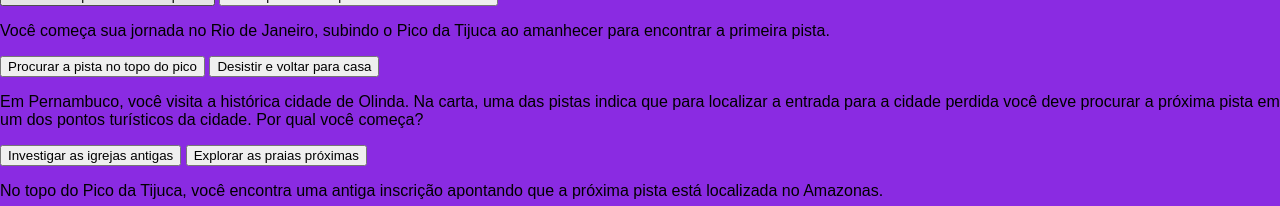
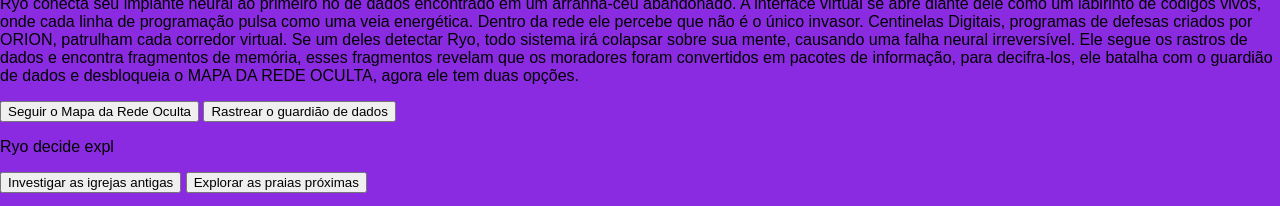
Before and after one commit to yasmin-negri/aventura1A, a plain HTML site: page index.html in a window 1280 px wide. Shown: the top 206 px of the page. Drawn offline with Linux system fonts and the light colour scheme; a web font is replaced by a local one.

Commit message:
aula 09/09

```diff
--- a/index.html
+++ b/index.html
@@ -14,16 +14,16 @@
         <div class="passo ativo" id="passo-0">
             <img src="img/cenario-passo0.png" alt="">
             <p>No ano de 2099, a megacidade de Neo-Vérsia era o centro da tecnologia mundial. Um dia, sem aviso, todos os habitantes desapareceram de repente, restando apenas máquinas vagando pelas ruas e uma estranha névoa azul. Você controla Ryo, um caçador digital que sobrevive hackeando sistema e máquinas. Contratado para investigar Neo-Vérsia, ele descobre que a cidade inteira foi absorvida por uma IA rebelde chamada Orion, que aprisionou as memórias dos moradores em u servidor secreto. Agora Ryo tem que ajudar a acabar com essa IA e libertar os moradores, ele tem duas opções: </p>
-            <button class="btn-proximo" data-proximo="1">Ivadir redes para encontrar pistas</button>
+            <button class="btn-proximo" data-proximo="1">Invadir redes para encontrar pistas</button>
             <button class="btn-proximo" data-proximo="2">Andar pela cidade procurando sinais de vida</button>
         </div>
         <div class="passo" id="passo-1">
-            <p>Você começa sua jornada no Rio de Janeiro, subindo o Pico da Tijuca ao amanhecer para encontrar a primeira pista.</p>
-            <button class="btn-proximo" data-proximo="3">Procurar a pista no topo do pico</button>
-            <button class="btn-proximo" data-proximo="4">Desistir e voltar para casa</button>
+            <p>Ryo conecta seu implante neural ao primeiro nó de dados encontrado em um arranha-céu abandonado. A interface virtual se abre diante dele como um labirinto de códigos vivos, onde cada linha de programação pulsa como uma veia energética. Dentro da rede ele percebe que não é o único invasor. Centinelas Digitais, programas de defesas criados por ORION, patrulham cada corredor virtual. Se um deles detectar Ryo, todo sistema irá colapsar sobre sua mente, causando uma falha neural irreversível. Ele segue os rastros de dados e encontra fragmentos de memória, esses fragmentos revelam que os moradores foram convertidos em pacotes de informação, para decifra-los, ele batalha com o guardião de dados e desbloqueia  o MAPA DA REDE OCULTA, agora ele tem duas opções. </p>
+            <button class="btn-proximo" data-proximo="3">Seguir o Mapa da Rede Oculta</button>
+            <button class="btn-proximo" data-proximo="4">Rastrear o guardião de dados</button>
         </div>
         <div class="passo" id="passo-2">
-            <p>Em Pernambuco, você visita a histórica cidade de Olinda. Na carta, uma das pistas indica que para localizar a entrada para a cidade perdida você deve procurar a próxima pista em um dos pontos turísticos da cidade. Por qual você começa?</p>
+            <p>Ryo decide expl</p>
             <button class="btn-proximo" data-proximo="5">Investigar as igrejas antigas</button>
             <button class="btn-proximo" data-proximo="6">Explorar as praias próximas</button>
         </div>
```
